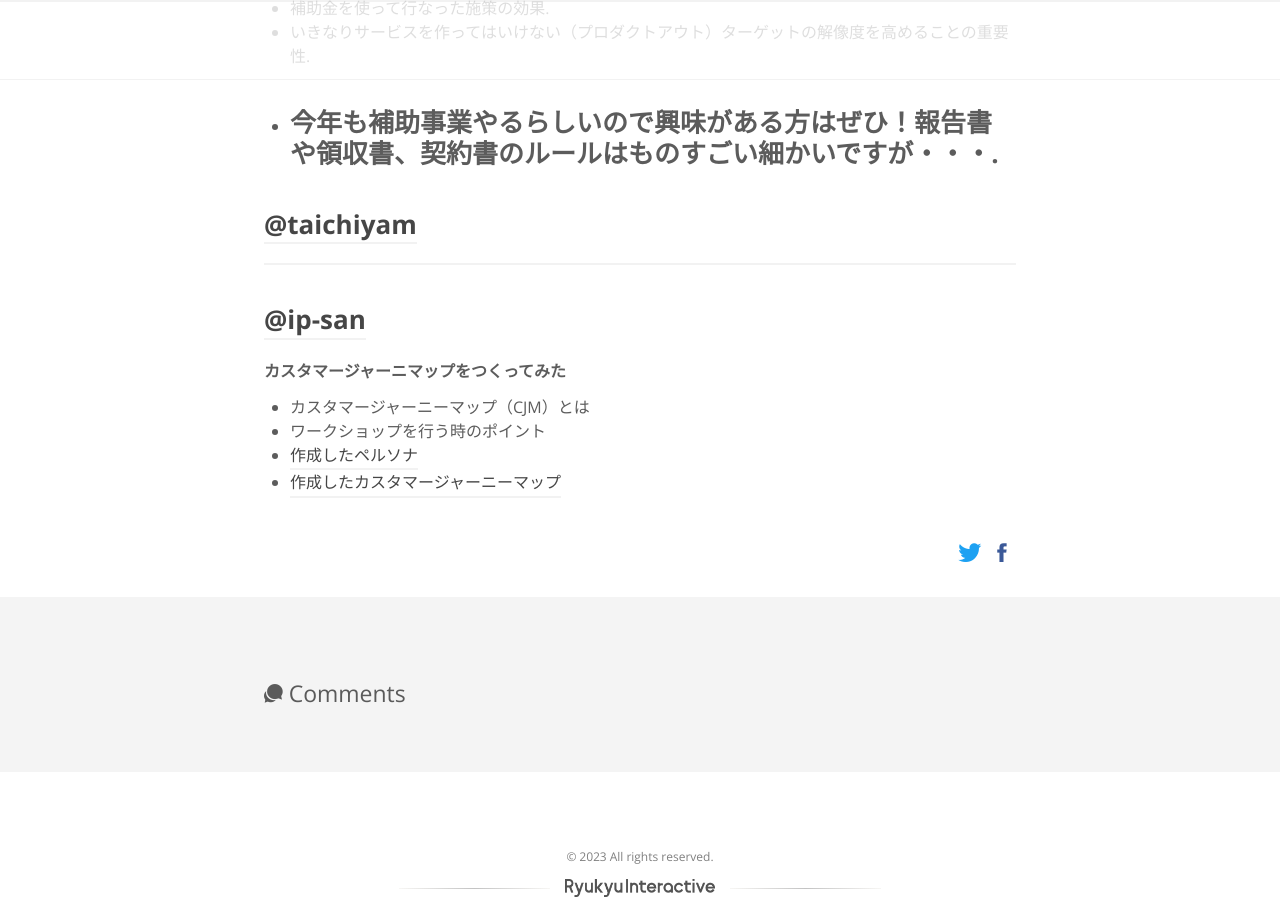
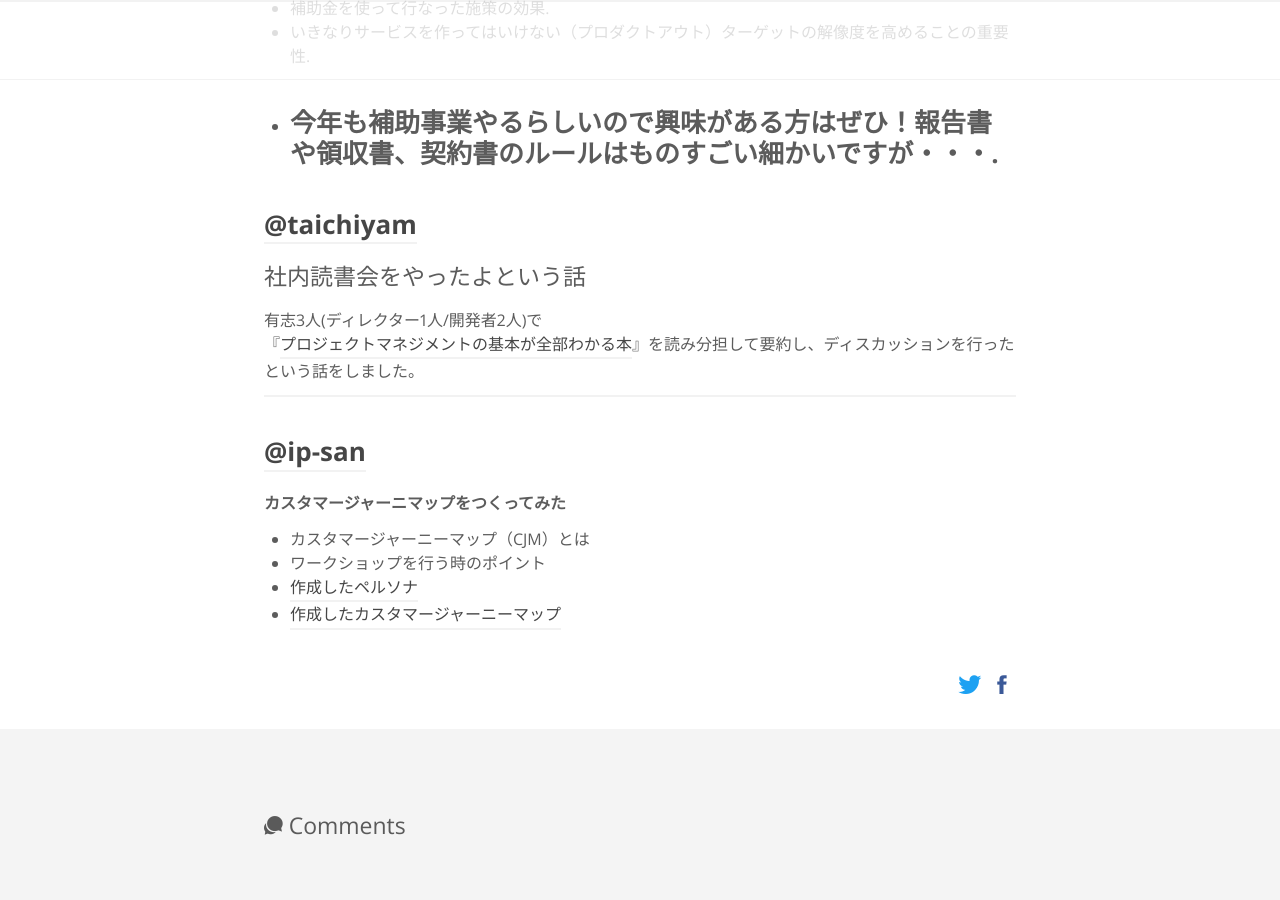
Before and after one commit to RyukyuInteractive/tech.ryukyu-i.co.jp, a Jekyll site: the page built from _posts/2023-03-17-tech-lunch.md, in a window 1280 px wide and 900 px high, scrolled down 846 px. Built offline with Jekyll 4.4.1, drawn with Linux system fonts in a browser that asks for light colours; a script that is not in the unit is left out; comment, search, counter and statistics services are not loaded.

Commit message:
Update 2023-03-17-tech-lunch.md

```diff
--- a/_posts/2023-03-17-tech-lunch.md
+++ b/_posts/2023-03-17-tech-lunch.md
@@ -28,6 +28,10 @@ __令和４年度沖縄型オープンイノベーション創出促進事業に
 ---
 
 ## [@taichiyam](https://github.com/taichiyam)
+### 社内読書会をやったよという話
+有志3人(ディレクター1人/開発者2人)で
+『[プロジェクトマネジメントの基本が全部わかる本](https://www.amazon.co.jp/%E3%83%97%E3%83%AD%E3%82%B8%E3%82%A7%E3%82%AF%E3%83%88%E3%83%9E%E3%83%8D%E3%82%B8%E3%83%A1%E3%83%B3%E3%83%88%E3%81%AE%E5%9F%BA%E6%9C%AC%E3%81%8C%E5%85%A8%E9%83%A8%E3%82%8F%E3%81%8B%E3%82%8B%E6%9C%AC-%E4%BA%A4%E6%B8%89%E3%83%BB%E3%82%BF%E3%82%B9%E3%82%AF%E3%83%9E%E3%83%8D%E3%82%B8%E3%83%A1%E3%83%B3%E3%83%88%E3%83%BB%E8%A8%88%E7%94%BB%E7%AB%8B%E6%A1%88%E3%81%8B%E3%82%89%E8%A6%8B%E7%A9%8D%E3%82%8A%E3%83%BB%E5%A5%91%E7%B4%84%E3%83%BB%E8%A6%81%E4%BB%B6%E5%AE%9A%E7%BE%A9%E3%83%BB%E8%A8%AD%E8%A8%88%E3%83%BB%E3%83%86%E3%82%B9%E3%83%88%E3%83%BB%E4%BF%9D%E5%AE%88%E6%94%B9%E5%96%84%E3%81%BE%E3%81%A7-%E6%A9%8B%E6%9C%AC-%E5%B0%86%E5%8A%9F/dp/4798177415)』を読み分担して要約し、ディスカッションを行ったという話をしました。
+
 
 ---
 
```
